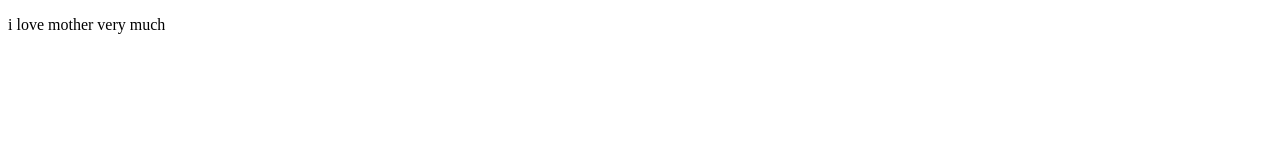
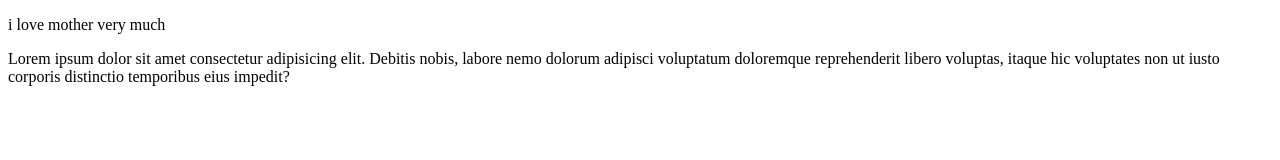
Before and after one commit to Tarek99374/bindas-life, a plain HTML site: page index.html in a window 1280 px wide. Drawn offline with Linux system fonts and the light colour scheme.

Commit message:
ptag-added

```diff
--- a/index.html
+++ b/index.html
@@ -7,5 +7,7 @@
 </head>
 <body>
   <p> i love mother very much </p>
+  <p> Lorem ipsum dolor sit amet consectetur adipisicing elit. Debitis nobis, labore nemo dolorum adipisci voluptatum doloremque reprehenderit libero voluptas, itaque hic voluptates non ut iusto corporis distinctio temporibus eius impedit?</p>
+
 </body>
 </html>
```
